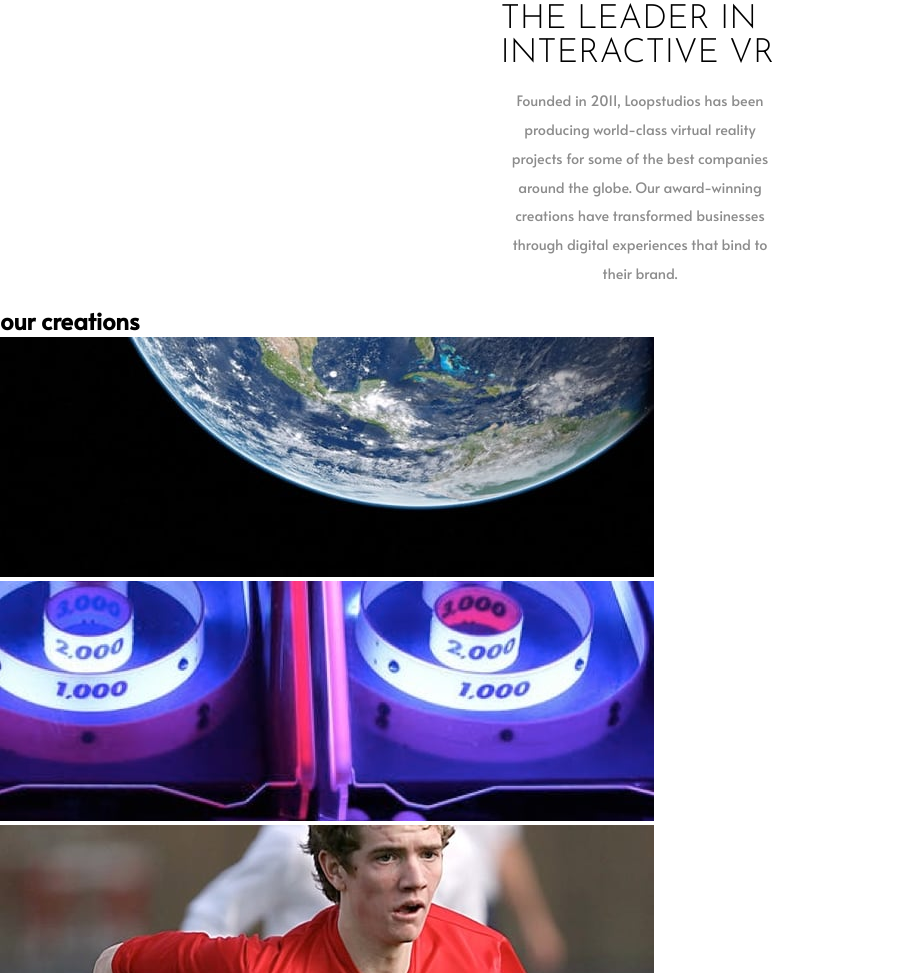
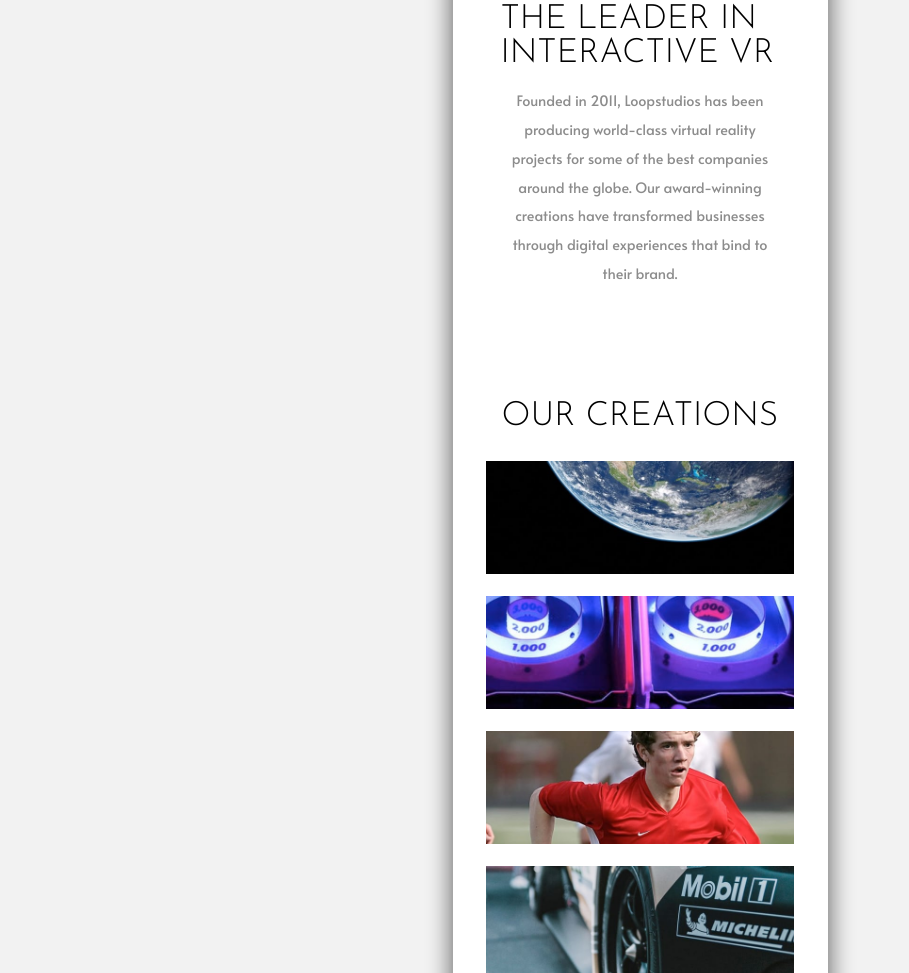
Before and after one commit to Have-Samuel/loopstudio-landing-page, a plain HTML site: page index.html in a window 1280 px wide. Shown: the part 1047-2020 px from the top of the page, without its empty margins (0-909 px from the left). Drawn offline with Linux system fonts and the light colour scheme.

Commit message:
Stylings

```diff
--- a/style.css
+++ b/style.css
@@ -5,7 +5,6 @@
   margin: 0;
   padding: 0;
   box-sizing: border-box;
-  font-family: 'Alata', sans-serif;
 }
 
 :root {
@@ -186,7 +185,18 @@ main {
   text-align: center;
 }
 
-#section-cards {
+.creations h2 {
+  width: 279px;
+  margin: 7rem auto 1rem auto;
+  font-size: 2.1rem;
+  font-weight: 300;
+  line-height: 1;
+  font-family: 'Josefin Sans', sans-serif;
+  text-transform: uppercase;
+  text-align: center;
+}
+
+/* #section-cards {
   display: grid;
   grid-template-columns: auto;
   grid-gap: 88px;
@@ -201,4 +211,11 @@ main {
   padding: 1rem;
   border: 1px solid #dfe1e6;
   box-shadow: 2px 16px 16px 2px rgba(0, 0, 0, 0.2);
+} */
+
+.column img {
+  display: flex;
+  width: 330px;
+  padding: 0.7rem;
+  margin: 0 auto;
 }
```
